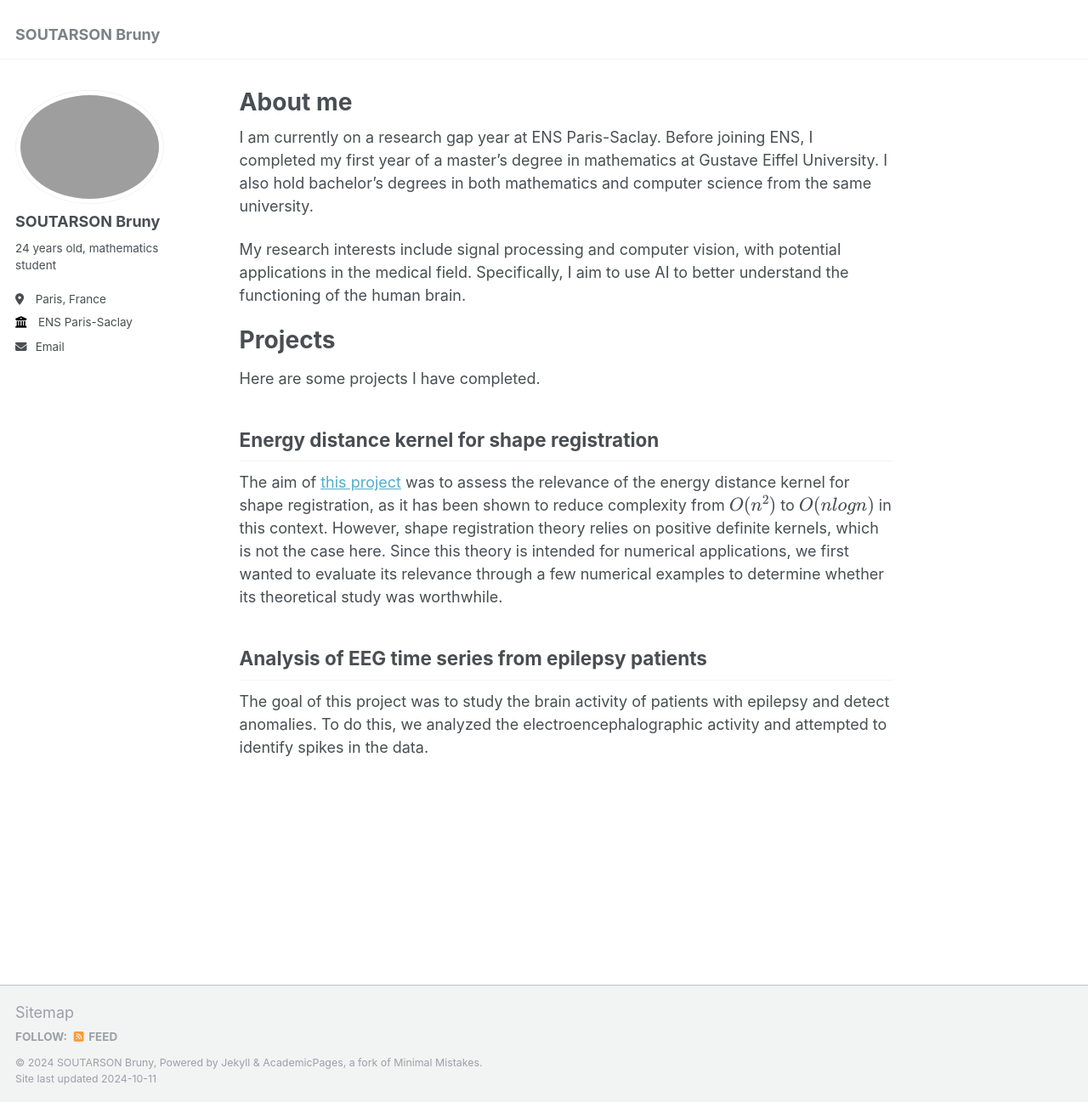
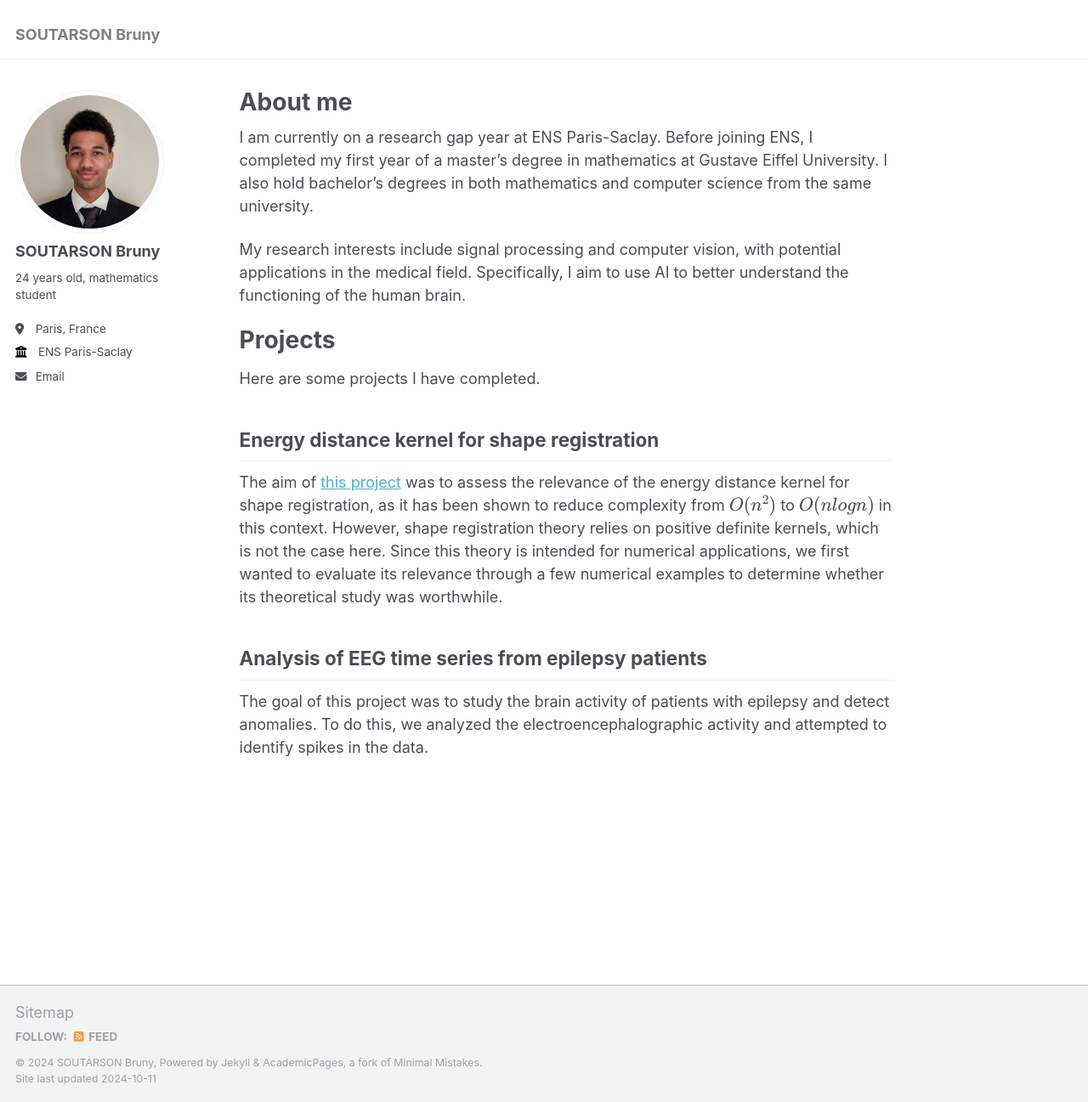
Before and after one commit to brutheg/brutheg.github.io, a Jekyll site: the page built from _pages/about.md, in a window 1280 px wide and 1297 px high. Shown: the whole window at 85% size. Built offline with Jekyll 4.4.1, drawn with Linux system fonts in a browser that asks for light colours.

Commit message:
Update _config.yml

```diff
--- a/_config.yml
+++ b/_config.yml
@@ -21,7 +21,7 @@ repository               : "brutheg/brutheg.github.io"
 #               Additional customization can be done by editing /_includes/author-profile.html
 author:
   # Biographic information
-  avatar           : "photo_bru.jpeg"
+  avatar           : "photo_brun.jpeg"
   name             : "SOUTARSON Bruny"
   pronouns         : # example: "she/her"
   bio              : "24 years old, mathematics student"
```
